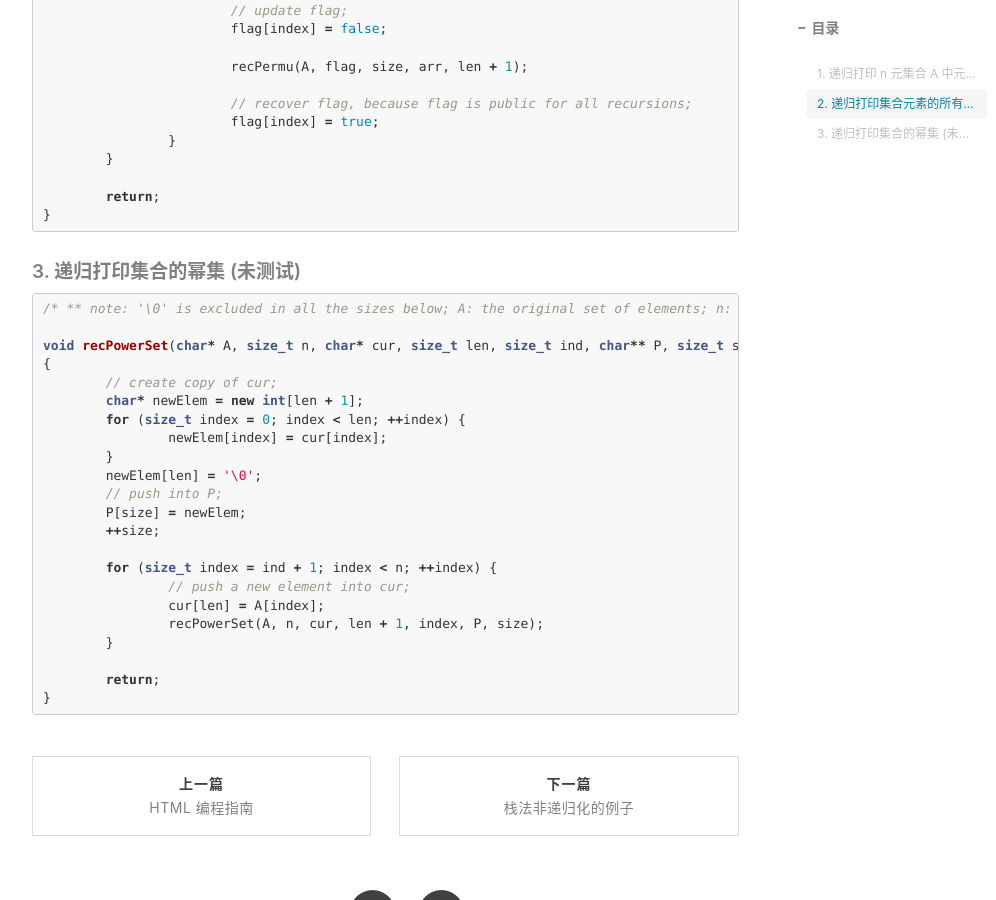
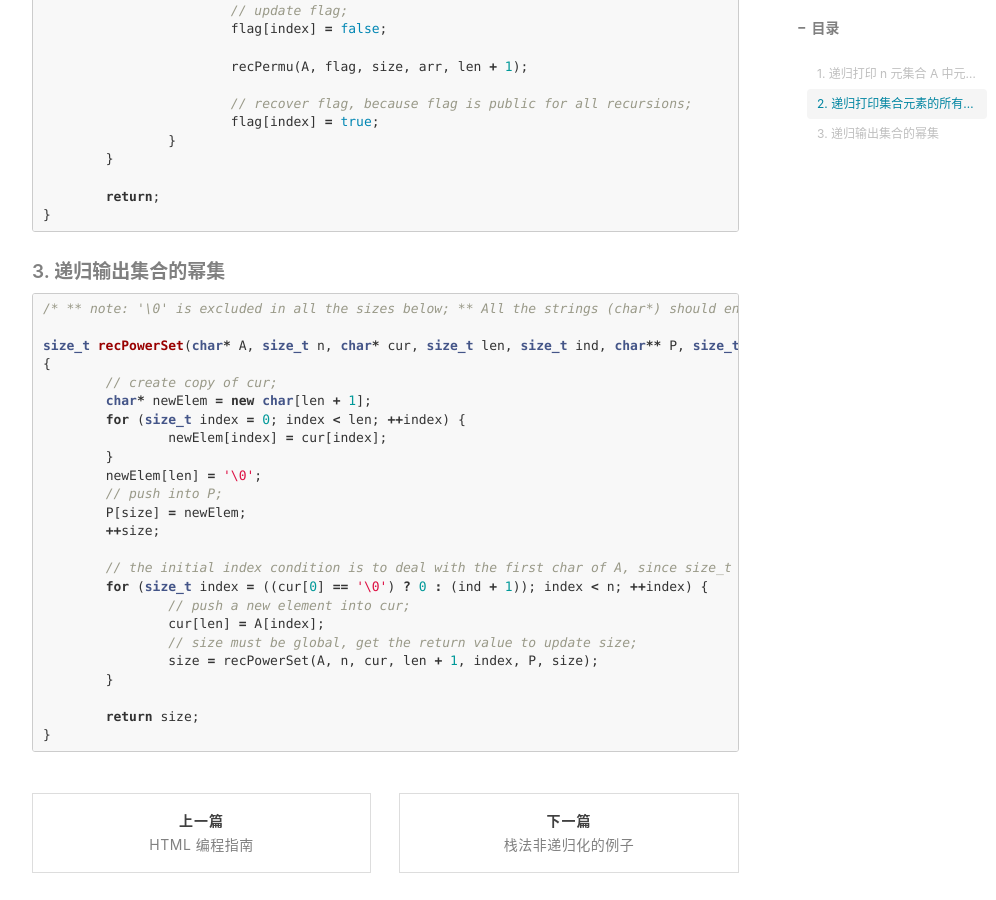
Before and after one commit to Eicmlye/Eicmlye.github.io, a Jekyll site: the page built from _posts/2022-07-28-ds1800-recursion-examples.md, in a window 1280 px wide and 900 px high, scrolled down 1463 px. Shown: the whole window, without its empty margins (233-1229 px from the left). Built offline with Jekyll 4.4.1, drawn with Linux system fonts in a browser that asks for light colours; nearby versions of some CDN libraries; comment, search, counter and statistics services are not loaded; some of the changed text lies outside the part shown.

Commit message:
upd. post 220728-ds powerset

````diff
--- a/_posts/2022-07-28-ds1800-recursion-examples.md
+++ b/_posts/2022-07-28-ds1800-recursion-examples.md
@@ -92,25 +92,26 @@ void recPermu(int* A, bool* flag, size_t size, int* arr, size_t len)
 }
 ```
 
-##### 3. 递归打印集合的幂集 (未测试)
+##### 3. 递归输出集合的幂集
 
 ```cpp
 /*
 	** note: '\0' is excluded in all the sizes below;
+	** All the strings (char*) should end with '\0';
 
 	A: the original set of elements;
 	n: the size of A;
-	cur: the current permutation;
+	cur: the current permutation; the initial cur should be an empty n-string;
 	len: the size of cur;
 	ind: the index of the last element of cur in A;
 	P: the powerset;
 	size: the size of P;
 */
 
-void recPowerSet(char* A, size_t n, char* cur, size_t len, size_t ind, char** P, size_t size)
+size_t recPowerSet(char* A, size_t n, char* cur, size_t len, size_t ind, char** P, size_t size)
 {
 	// create copy of cur;
-	char* newElem = new int[len + 1];
+	char* newElem = new char[len + 1];
 	for (size_t index = 0; index < len; ++index) {
 		newElem[index] = cur[index];
 	}
@@ -119,12 +120,14 @@ void recPowerSet(char* A, size_t n, char* cur, size_t len, size_t ind, char** P,
 	P[size] = newElem;
 	++size;
 
-	for (size_t index = ind + 1; index < n; ++index) {
+	// the initial index condition is to deal with the first char of A, since size_t cannot be negative;
+	for (size_t index = ((cur[0] == '\0') ? 0 : (ind + 1)); index < n; ++index) {
 		// push a new element into cur;
 		cur[len] = A[index];
-		recPowerSet(A, n, cur, len + 1, index, P, size);
+		// size must be global, get the return value to update size;
+		size = recPowerSet(A, n, cur, len + 1, index, P, size);
 	}
 
-	return;
+	return size;
 }
 ```
````
Also changed, not shown: other parts of _posts/2022-07-28-ds1800-recursion-examples.md (+1 -1 lines).
